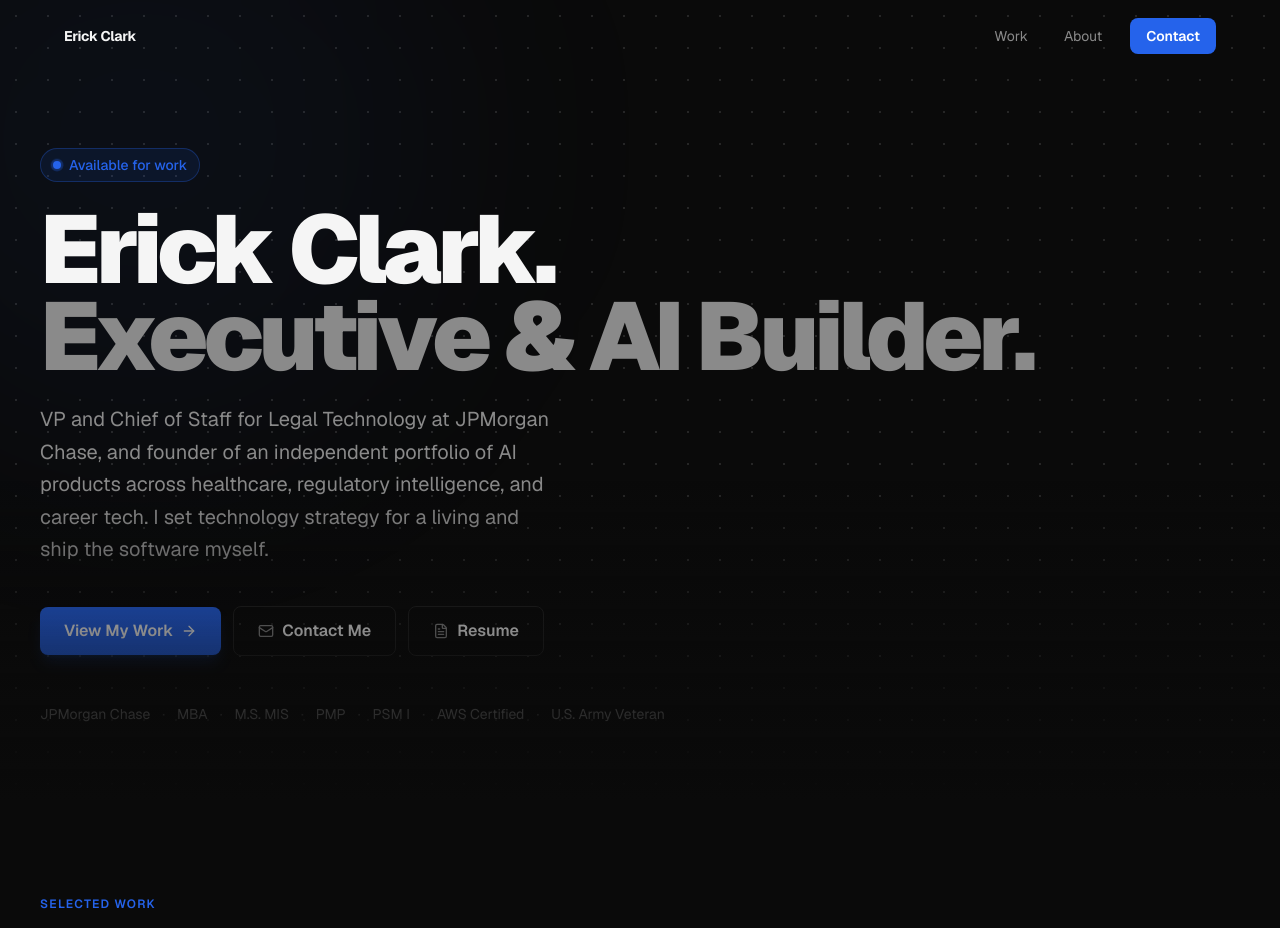
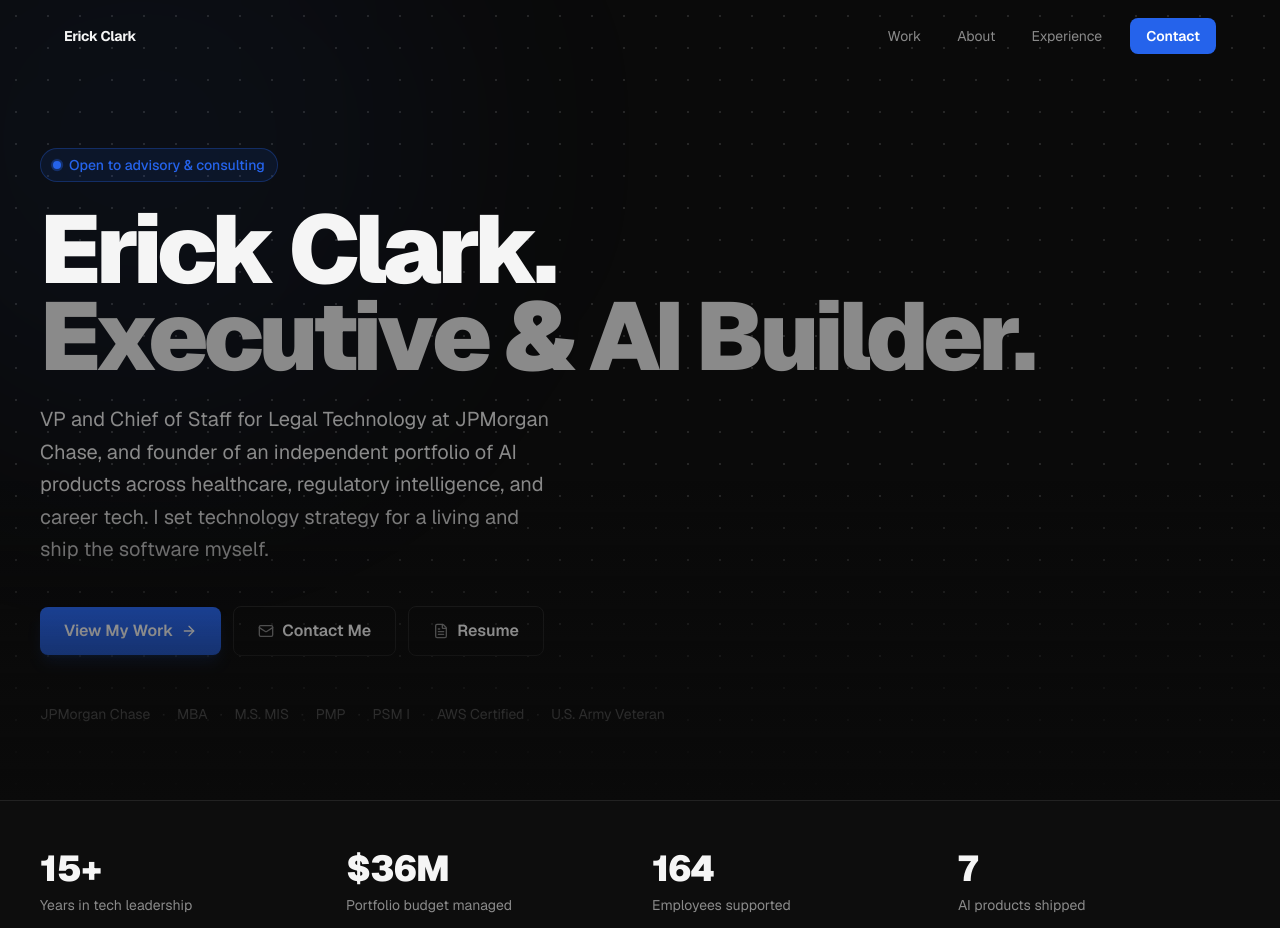
Before and after one commit to erickmclark/portfolio, a Next.js app: page / in a window 1280 px wide. Shown: the top 928 px of the page. Built offline with nearby package versions, Linux system fonts and the light colour scheme; no server answers.

Commit message:
add stats band and executive-focused hero and nav tweaks
- add career stats band between hero and projects
- add experience link to nav
- reword hero badge to open to advisory and consulting
- replace technologies count badge with years in tech

Co-Authored-By: Claude Fable 5 <noreply@anthropic.com>

```diff
--- a/app/page.tsx
+++ b/app/page.tsx
@@ -1,6 +1,7 @@
 export const dynamic = 'force-dynamic';
 
 import Hero from "@/components/hero";
+import Stats from "@/components/stats";
 import Projects from "@/components/projects";
 import About from "@/components/about";
 import Experience from "@/components/experience";
@@ -10,6 +11,7 @@ export default function Home() {
   return (
     <main id="main-content">
       <Hero />
+      <Stats />
       <Projects />
       <About />
       <Experience />
--- a/components/about.tsx
+++ b/components/about.tsx
@@ -77,8 +77,8 @@ export default async function About() {
                 )}
               </div>
               <div className="absolute -bottom-5 -right-5 bg-background border border-border rounded-2xl px-4 py-3 shadow-xl">
-                <p className="text-2xl font-black text-foreground leading-none">{about.skills.length}+</p>
-                <p className="text-xs text-muted mt-0.5">Technologies</p>
+                <p className="text-2xl font-black text-foreground leading-none">15+</p>
+                <p className="text-xs text-muted mt-0.5">Years in tech</p>
               </div>
             </div>
           </AnimateIn>
--- a/components/hero.tsx
+++ b/components/hero.tsx
@@ -20,7 +20,7 @@ export default async function Hero() {
                 <span className="animate-ping absolute inline-flex h-full w-full rounded-full bg-accent opacity-75" />
                 <span className="relative inline-flex rounded-full h-2 w-2 bg-accent" />
               </span>
-              Available for work
+              Open to advisory &amp; consulting
             </div>
           </AnimateIn>
         )}
--- a/components/nav.tsx
+++ b/components/nav.tsx
@@ -47,6 +47,12 @@ export default function Nav({ name }: Props) {
             About
           </Link>
           <Link
+            href="/#experience"
+            className="hidden sm:block px-4 py-2 text-sm text-muted hover:text-white hover:bg-surface rounded-lg transition-all duration-200"
+          >
+            Experience
+          </Link>
+          <Link
             href="/#contact"
             className="ml-2 px-4 py-2 text-sm font-semibold text-white bg-accent hover:bg-accent-hover rounded-lg transition-colors duration-200"
           >
--- /dev/null
+++ b/components/stats.tsx
@@ -0,0 +1,27 @@
+import AnimateIn from './animate-in';
+
+const STATS = [
+  { value: '15+', label: 'Years in tech leadership' },
+  { value: '$36M', label: 'Portfolio budget managed' },
+  { value: '164', label: 'Employees supported' },
+  { value: '7', label: 'AI products shipped' },
+];
+
+export default function Stats() {
+  return (
+    <section aria-label="Career highlights" className="border-y border-border bg-surface/50 px-6">
+      <div className="max-w-site mx-auto grid grid-cols-2 md:grid-cols-4 gap-x-6 gap-y-8 py-12">
+        {STATS.map((stat, i) => (
+          <AnimateIn key={stat.label} direction="up" delay={i * 80}>
+            <div>
+              <p className="text-3xl sm:text-4xl font-black tracking-tight text-foreground">
+                {stat.value}
+              </p>
+              <p className="mt-1.5 text-sm text-muted">{stat.label}</p>
+            </div>
+          </AnimateIn>
+        ))}
+      </div>
+    </section>
+  );
+}
```
